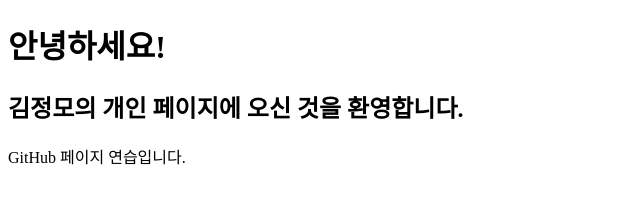
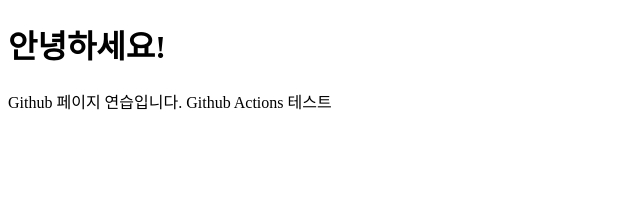
Before and after one commit to Jungmo-Kim/Jungmo-Kim.github.io, a plain HTML site: page index.html in a window 1280 px wide. Shown: the whole page, without its empty margins (0-640 px from the left). Drawn offline with Linux system fonts and the light colour scheme.

Commit message:
GitHub Actions Test

```diff
--- a/index.html
+++ b/index.html
@@ -7,8 +7,8 @@
 </head>
 <body>
     <h1>안녕하세요!</h1>
-    <h2>김정모의 개인 페이지에 오신 것을 환영합니다.</h2>
 
-    GitHub 페이지 연습입니다.
+    Github 페이지 연습입니다.
+    Github Actions 테스트
 </body>
 </html>
```
